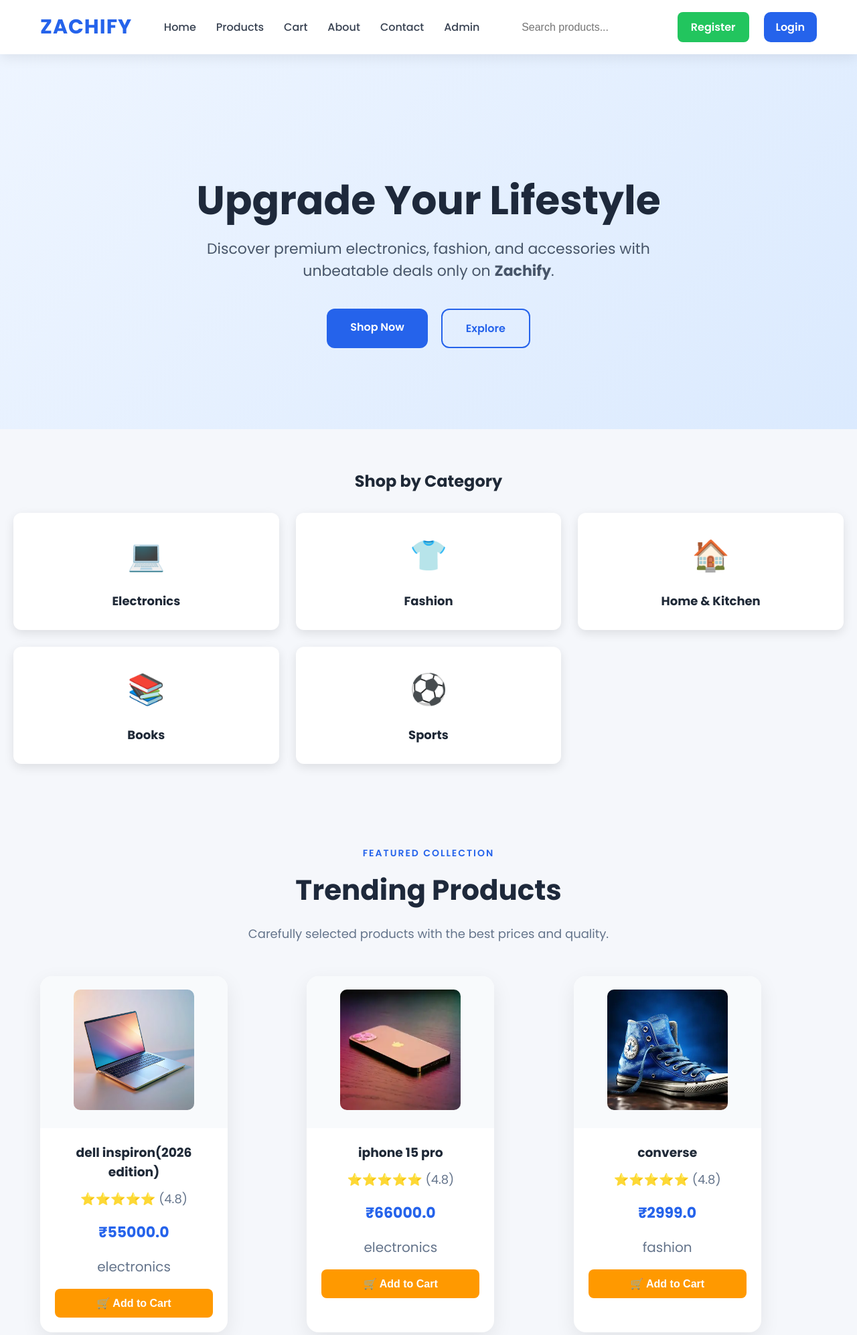
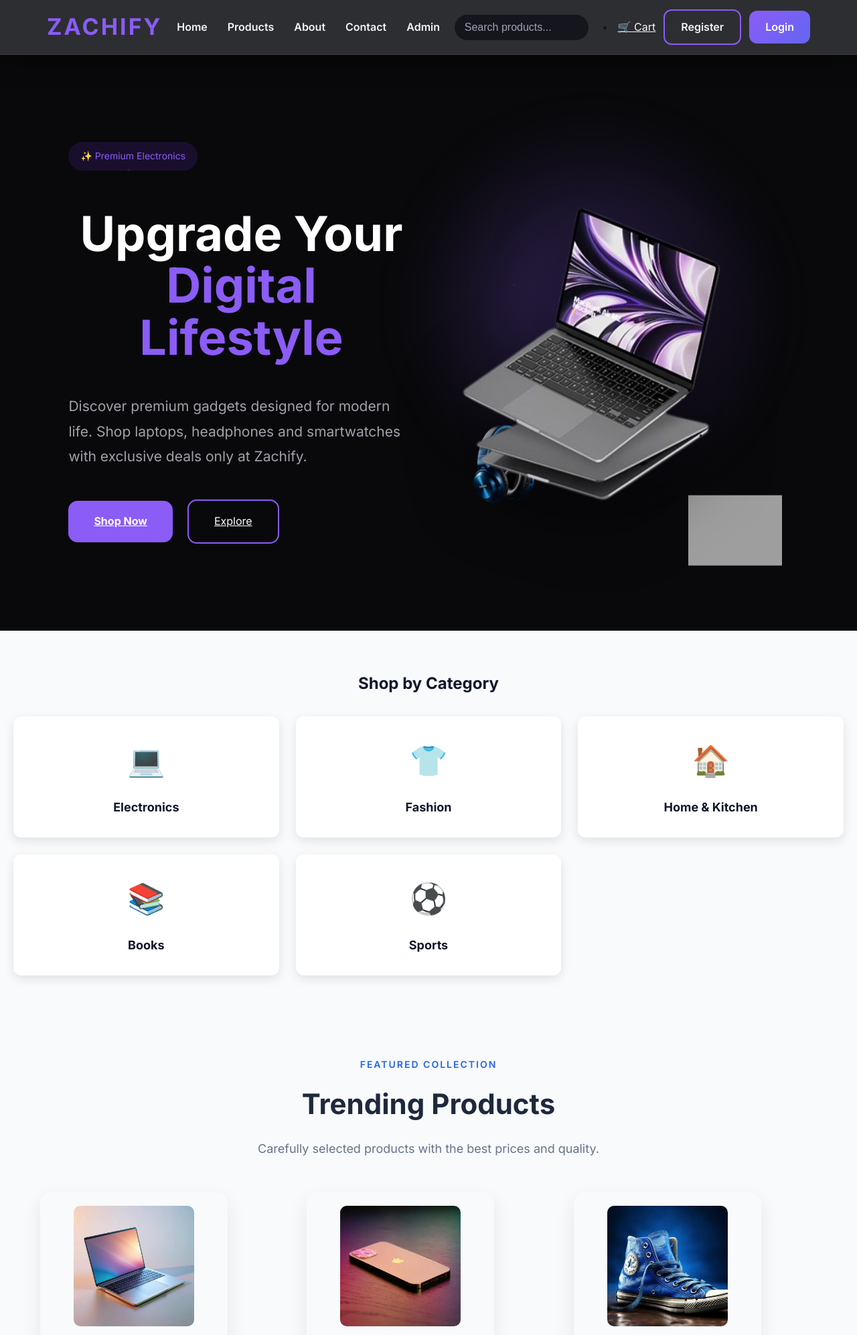
Before and after one commit to shahalll/zachify_ecommerce, a Flask app: page / in a window 1280 px wide. Shown: the top 1994 px of the page at 67% size. Run offline with Flask 3, Linux system fonts and the light colour scheme; data comes from the database, SQL or seed files in the repository; grey boxes are pictures that could not be loaded.

Commit message:
Completed homepage UI and responsive design

```diff
--- a/app.py
+++ b/app.py
@@ -9,6 +9,14 @@ app.config["SQLALCHEMY_TRACK_MODIFICATIONS"] = False
 
 db = SQLAlchemy(app)
 
+@app.context_processor
+def cart_count():
+
+    cart = session.get("cart", {})
+
+    total_quantity = sum(cart.values())
+
+    return {"cart_count": total_quantity}
 class User(db.Model):
     id = db.Column(db.Integer, primary_key=True)
 
@@ -142,7 +150,18 @@ def cart():
 
     products = Product.query.filter(Product.id.in_(product_ids)).all()
 
-    return render_template("cart.html", products=products, cart=cart)
+    total = 0
+
+    for product in products:
+
+        total += product.price * cart[str(product.id)]
+
+    return render_template(
+        "cart.html",
+        products=products,
+        cart=cart,
+        total=total
+    )
 
 @app.route("/add_to_cart/<int:product_id>", methods=["POST"])
 def add_to_cart(product_id):
@@ -190,6 +209,24 @@ def increase_quantity(product_id):
     print("After:", cart)
 
     return redirect("/cart")
+
+@app.route("/decrease_quantity/<int:product_id>", methods=["POST"])
+def decrease_quantity(product_id):
+
+    cart = session.get("cart", {})
+
+    product_id = str(product_id)
+
+    if product_id in cart:
+
+        if cart[product_id] > 1:
+            cart[product_id] -= 1
+        else:
+            del cart[product_id]
+
+    session["cart"] = cart
+
+    return redirect("/cart")
 @app.route("/delete_product/<int:id>")
 def delete_product(id):
 
--- a/static/css/style.css
+++ b/static/css/style.css
@@ -1,3 +1,24 @@
+@import url('https://fonts.googleapis.com/css2?family=Inter:wght@300;400;500;600;700&display=swap');
+:root{
+
+--primary:#6366F1;
+--secondary:#06B6D4;
+
+--background:#F8FAFC;
+--card:#FFFFFF;
+
+--text:#0F172A;
+--text-light:#64748B;
+
+--success:#10B981;
+--danger:#EF4444;
+
+--border:#E2E8F0;
+
+--shadow:
+0 10px 30px rgba(15,23,42,.08);
+
+}
 /* Reset */
 *{
     margin:0;
@@ -6,11 +27,20 @@
 }
 
 /* Body */
+body{
 
-body{
-    font-family:'Poppins', sans-serif;
-    background:#f5f7fb;
-    color:#1f2937;
+font-family:'Inter',sans-serif;
+
+background:var(--background);
+
+color:var(--text);
+
+margin:0;
+
+padding:0;
+
+line-height:1.6;
+
 }
 
 /* ===========================
@@ -18,29 +48,41 @@ body{
 =========================== */
 
 .navbar{
+
     position:sticky;
     top:0;
     z-index:1000;
 
     display:flex;
+    align-items:center;
     justify-content:space-between;
-    align-items:center;
 
-    padding:18px 60px;
+    height:82px;
 
-    background:white;
+    padding:0 70px;
 
-    box-shadow:0 5px 18px rgba(0,0,0,0.08);
+    background:rgba(10,10,15,.85);
+
+    backdrop-filter:blur(18px);
+
+    border-bottom:1px solid rgba(255,255,255,.08);
+
+    box-shadow:0 10px 35px rgba(0,0,0,.35);
+
 }
 
 .logo a{
     text-decoration:none;
-    color:#2563eb;
-    font-size:30px;
-    font-weight:700;
-    letter-spacing:1px;
+    font-size:34px;
+    font-weight:800;
+    letter-spacing:3px;
+    color:#8B5CF6;
+    transition:all .3s ease;
 }
-
+.logo a:hover{
+    transform:scale(1.05);
+    letter-spacing:4px;
+}
 .nav-links{
     display:flex;
     list-style:none;
@@ -48,38 +90,68 @@ body{
 }
 
 .nav-links a{
+
     text-decoration:none;
-    color:#374151;
-    font-weight:500;
+
+    color:#F3F4F6;
+
+    font-weight:600;
+
+    font-size:16px;
+
+    position:relative;
+
     transition:.3s;
+
 }
 
 .nav-links a:hover{
-    color:#2563eb;
+
+    color:#8B5CF6;
+
+}
+.nav-links a::after{
+
+    content:"";
+
+    position:absolute;
+
+    left:0;
+
+    bottom:-8px;
+
+    width:0;
+
+    height:3px;
+
+    background:#8B5CF6;
+
+    border-radius:50px;
+
+    transition:.3s;
+
+}
+
+.nav-links a:hover::after{
+
+    width:100%;
+
 }
 
 .search-box input{
 
-    width:230px;
+    background:#15151d;
 
-    padding:12px 18px;
+    color:white;
 
-    border:1px solid #ddd;
+    border:1px solid #2d2d38;
 
-    border-radius:30px;
-
-    font-size:15px;
-
-    transition:.3s;
 }
 
-.search-box input:focus{
+.search-box input::placeholder{
 
-    border-color:#2563eb;
+    color:#9ca3af;
 
-    outline:none;
-
-    box-shadow:0 0 10px rgba(37,99,235,.2);
 }
 
 .nav-right{
@@ -107,30 +179,58 @@ body{
 
 .login-btn{
 
-    background:#2563eb;
+    background:linear-gradient(135deg,#8B5CF6,#6366F1);
 
     color:white;
+
+    border:none;
+
+    padding:12px 24px;
+
+    border-radius:12px;
+
+    font-weight:600;
+
+    transition:.35s;
+
 }
 
 .login-btn:hover{
 
-    background:#1d4ed8;
+    transform:translateY(-3px);
 
-    transform:translateY(-2px);
+    box-shadow:0 12px 30px rgba(139,92,246,.45);
+
 }
 
 .register-btn{
 
-    background:#10b981;
+    background:transparent;
 
-    color:white;
+    color:#F3F4F6;
+
+    border:2px solid #8B5CF6;
+
+    padding:12px 24px;
+
+    border-radius:12px;
+
+    font-weight:600;
+
+    transition:.35s;
+
 }
 
 .register-btn:hover{
 
-    background:#059669;
+    background:#8B5CF6;
 
-    transform:translateY(-2px);
+    color:white;
+
+    transform:translateY(-3px);
+
+    box-shadow:0 10px 25px rgba(139,92,246,.35);
+
 }
 
 .welcome-user{
@@ -139,7 +239,53 @@ body{
 
     color:#374151;
 }
+.cart-link{
 
+    color:#F3F4F6;
+
+}
+
+.cart-link:hover{
+
+    color:#8B5CF6;
+
+}
+
+.cart-badge{
+
+    position:absolute;
+
+    top:-8px;
+
+    right:-12px;
+
+    min-width:22px;
+
+    height:22px;
+
+    padding:0 6px;
+
+    background:#EF4444;
+
+    color:white;
+
+    border-radius:999px;
+
+    display:flex;
+
+    align-items:center;
+
+    justify-content:center;
+
+    font-size:11px;
+
+    font-weight:700;
+
+    border:2px solid white;
+
+    box-shadow:0 4px 10px rgba(239,68,68,.30);
+
+}
 /* Heading */
 
 h1{
@@ -168,73 +314,237 @@ p{
 =========================== */
 
 .hero{
-    background:linear-gradient(135deg,#eef5ff,#dbeafe);
-    min-height:70vh;
+
+    min-height:92vh;
 
     display:flex;
-    justify-content:center;
+
+    justify-content:space-between;
+
     align-items:center;
 
-    text-align:center;
+    padding:70px 8%;
 
-    padding:80px 20px;
+    overflow:hidden;
+
+    position:relative;
+
+    background:
+    radial-gradient(circle at top right,
+    rgba(124,58,237,.25),
+    transparent 30%),
+
+    radial-gradient(circle at bottom left,
+    rgba(59,130,246,.15),
+    transparent 35%),
+
+    #09090B;
+background-image:
+
+radial-gradient(circle at 15% 20%, rgba(255,255,255,.05) 2px, transparent 2px),
+
+radial-gradient(circle at 85% 80%, rgba(139,92,246,.12) 3px, transparent 3px),
+
+radial-gradient(circle at 60% 40%, rgba(255,255,255,.04) 2px, transparent 2px);
+}
+.hero::before{
+
+    content:"";
+
+    position:absolute;
+
+    width:550px;
+
+    height:550px;
+
+    right:120px;
+
+    top:100px;
+
+    background:radial-gradient(circle,
+    rgba(139,92,246,.35),
+    transparent 70%);
+
+    filter:blur(40px);
+
+    z-index:0;
+
+}
+.hero-left{
+
+    width:48%;
+
+    display:flex;
+
+    flex-direction:column;
+
+    justify-content:center;
+
+    align-items:flex-start;
+
+    z-index:5;
+
+}
+.hero-right{
+
+    width:52%;
+
+    height:720px;
+
+    position:relative;
+
+}
+.hero-tag{
+
+    display:inline-block;
+
+    padding:10px 18px;
+
+    background:rgba(124,58,237,.15);
+
+    color:#A78BFA;
+
+    border-radius:30px;
+
+    font-size:14px;
+
+    margin-bottom:30px;
+
+}
+.hero-left h1{
+
+    font-size:72px;
+
+    line-height:1.08;
+
+    font-weight:800;
+
+    color:white;
+
+    margin:25px 0;
+
+}
+.hero-left span{
+
+    color:#8B5CF6;
+
+}
+.hero-left p{
+
+    color:#A1A1AA;
+
+    font-size:21px;
+
+    line-height:1.8;
+
+    max-width:560px;
+
+    text-align:left;
+
+    margin-bottom:45px;
+
 }
 
-.hero-content{
-    max-width:700px;
+.hero-laptop{
+
+    position:absolute;
+
+    width:540px;
+
+    right:20px;
+
+    top:80px;
+
+    z-index:3;
+
+    animation:laptopFloat 5s ease-in-out infinite;
+
+    filter:drop-shadow(0 30px 50px rgba(0,0,0,.55));
+
 }
+.hero-watch{
 
-.hero h1{
-    font-size:60px;
-    color:#1e293b;
-    margin-bottom:20px;
-    line-height:1.2;
+    position:absolute;
+
+    width:140px;
+
+    right:10px;
+
+    bottom:20px;
+
+    z-index:2;
+
+    animation:floatSmall 5s ease-in-out infinite;
+
 }
+.hero-headphone{
 
-.hero p{
-    font-size:22px;
-    color:#475569;
-    margin-bottom:40px;
+    position:absolute;
+
+    width:180px;
+
+    left:40px;
+
+    bottom:80px;
+
+    z-index:2;
+
+    animation:floatSmall 4s ease-in-out infinite;
+
 }
 
 .hero-buttons{
+
     display:flex;
-    justify-content:center;
-    gap:20px;
-}
 
-.shop-btn,
-.explore-btn{
+    align-items:center;
 
-    text-decoration:none;
+    justify-content:flex-start;
 
-    padding:15px 35px;
+    gap:22px;
 
-    border-radius:12px;
-
-    font-weight:600;
-
-    transition:.3s;
 }
 
 .shop-btn{
-    background:#2563eb;
+
+    background:#8B5CF6;
+
     color:white;
+
+    padding:18px 38px;
+
+    border-radius:14px;
+
+    font-weight:700;
+
+    transition:.35s;
+
 }
 
 .shop-btn:hover{
-    background:#1d4ed8;
-    transform:translateY(-3px);
+
+    transform:translateY(-6px);
+
+    box-shadow:0 20px 45px rgba(139,92,246,.45);
+
 }
 
 .explore-btn{
-    border:2px solid #2563eb;
-    color:#2563eb;
+
+    border:2px solid #8B5CF6;
+
+    color:white;
+
+    padding:18px 38px;
+
+    border-radius:14px;
+
 }
 
 .explore-btn:hover{
-    background:#2563eb;
-    color:white;
+
+    background:#8B5CF6;
+
 }
 /* Product Section */
 
@@ -652,19 +962,7 @@ footer{
     font-size:17px;
     font-weight:bold;
 }
-.register-btn{
-    background:#22c55e;
-    color:white;
-    text-decoration:none;
-    padding:10px 20px;
-    border-radius:8px;
-    transition:0.3s;
-    margin-right:10px;
-}
 
-.register-btn:hover{
-    background:#16a34a;
-}
 .admin-container{
     width:85%;
     margin:40px auto;
--- a/templates/base.html
+++ b/templates/base.html
@@ -25,7 +25,6 @@
     <ul class="nav-links">
         <li><a href="/">Home</a></li>
         <li><a href="/products">Products</a></li>
-        <li><a href="/cart">Cart</a></li>
         <li><a href="/about">About</a></li>
         <li><a href="/contact">Contact</a></li>
         <li><a href="/admin">Admin</a></li>
@@ -48,7 +47,21 @@
             <a href="/logout" class="login-btn">Logout</a>
 
         {% else %}
+ <li>
+    <a href="/cart" class="cart-link">
 
+        🛒 Cart
+
+        {% if cart_count > 0 %}
+
+        <span class="cart-badge">
+            {{ cart_count }}
+        </span>
+
+        {% endif %}
+
+    </a>
+</li>
             <a href="/register" class="register-btn">Register</a>
 
             <a href="/login" class="login-btn">Login</a>
--- a/templates/index.html
+++ b/templates/index.html
@@ -5,21 +5,59 @@ Home - Zachify
 {% block content %}
 
 
-   <section class="hero">
+  <section class="hero">
 
-    <div class="hero-content">
+    <div class="hero-left">
 
-        <h1>Upgrade Your Lifestyle</h1>
+        <span class="hero-tag">
+            ✨ Premium Electronics
+        </span>
+
+        <h1>
+
+            Upgrade Your
+
+            <span>Digital Lifestyle</span>
+
+        </h1>
 
         <p>
-            Discover premium electronics, fashion, and accessories
-            with unbeatable deals only on <strong>Zachify</strong>.
+
+            Discover premium gadgets designed for modern life.
+            Shop laptops, headphones and smartwatches
+            with exclusive deals only at Zachify.
+
         </p>
 
         <div class="hero-buttons">
-            <a href="/products" class="shop-btn">Shop Now</a>
-            <a href="/about" class="explore-btn">Explore</a>
+
+            <a href="/products" class="shop-btn">
+
+                Shop Now
+
+            </a>
+
+            <a href="/about" class="explore-btn">
+
+                Explore
+
+            </a>
+
         </div>
+
+    </div>
+
+
+    <div class="hero-right">
+
+        <img class="hero-laptop"
+        src="{{ url_for('static', filename='images/laptop.png') }}">
+
+        <img class="hero-headphone"
+        src="{{ url_for('static', filename='images/headphone.png') }}">
+
+        <img class="hero-watch"
+        src="{{ url_for('static', filename='images/watch.png') }}">
 
     </div>
 
```
Also changed, not shown: other parts of static/css/style.css (+46 -0 lines), templates/cart.html (+8 -2 lines), static/images/headphone.png (added), static/images/laptop.png (added), static/images/smartwatch.png (added).
